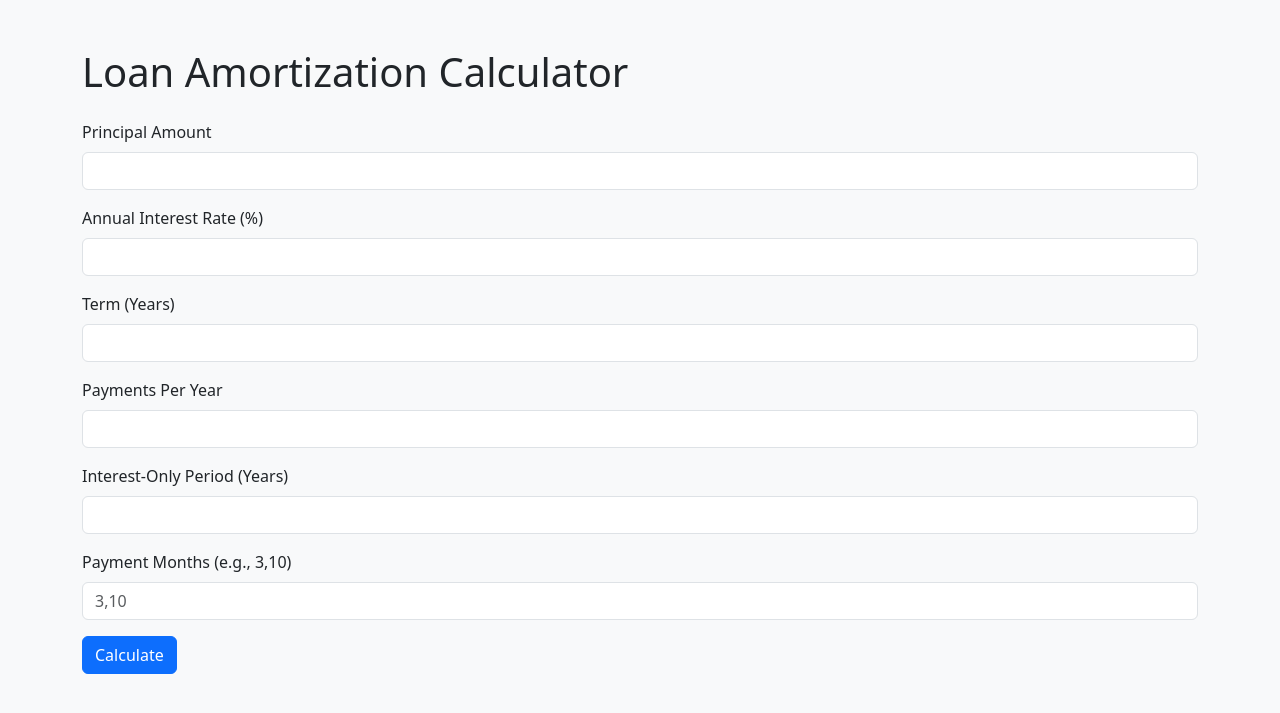
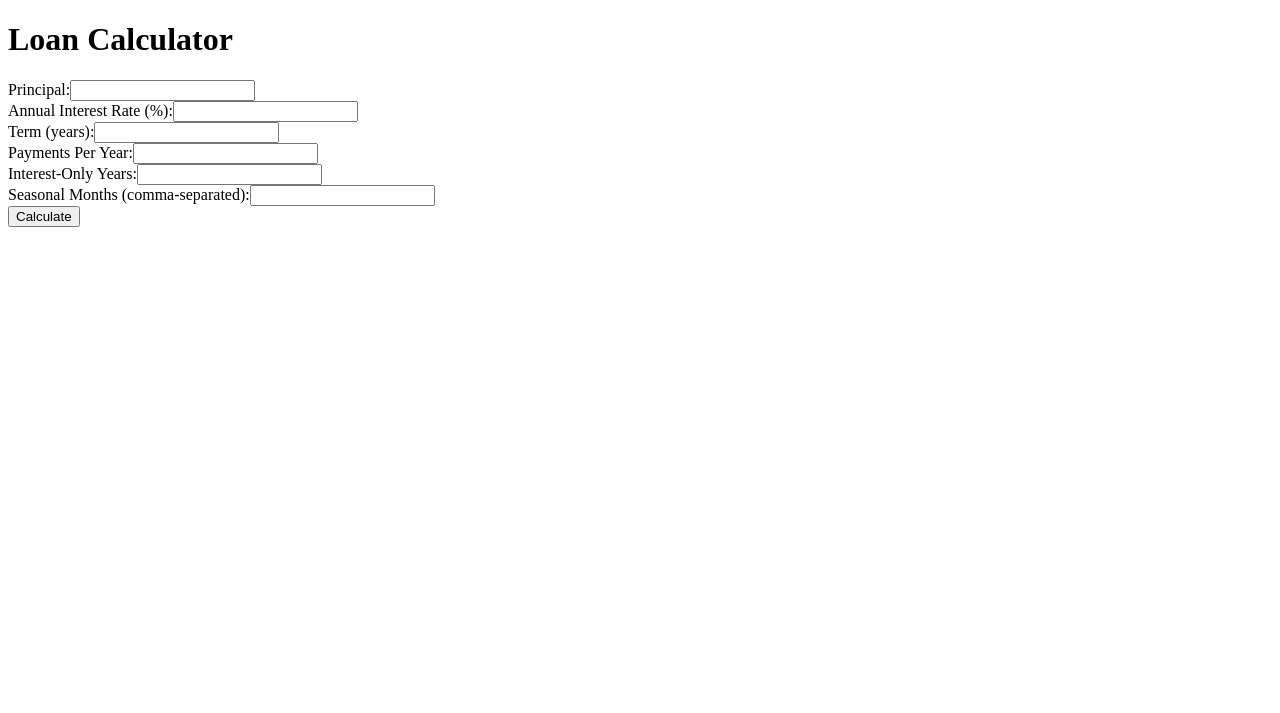
Before and after one commit to Z014B346/agriloan, a FastAPI app: page / in a window 1280 px wide. Shown: the top 713 px of the page. Run offline with FastAPI, Linux system fonts and the light colour scheme.

Commit message:
Update form.html

```diff
--- a/templates/form.html
+++ b/templates/form.html
@@ -1,40 +1,18 @@
 <!DOCTYPE html>
-<html lang="en">
+<html>
 <head>
-    <meta charset="UTF-8" />
-    <title>Loan Calculator</title>
-    <link href="https://cdn.jsdelivr.net/npm/bootstrap@5.3.0/dist/css/bootstrap.min.css" rel="stylesheet" />
+    <title>Agribusiness Loan Calculator</title>
 </head>
-<body class="bg-light">
-<div class="container my-5">
-    <h1 class="mb-4">Loan Amortization Calculator</h1>
-    <form method="post" action="/form-result" class="needs-validation" novalidate>
-        <div class="mb-3">
-            <label for="principal" class="form-label">Principal Amount</label>
-            <input type="number" step="0.01" class="form-control" id="principal" name="principal" required />
-        </div>
-        <div class="mb-3">
-            <label for="annual_interest_rate" class="form-label">Annual Interest Rate (%)</label>
-            <input type="number" step="0.01" class="form-control" id="annual_interest_rate" name="annual_interest_rate" required />
-        </div>
-        <div class="mb-3">
-            <label for="term_years" class="form-label">Term (Years)</label>
-            <input type="number" class="form-control" id="term_years" name="term_years" required />
-        </div>
-        <div class="mb-3">
-            <label for="payments_per_year" class="form-label">Payments Per Year</label>
-            <input type="number" class="form-control" id="payments_per_year" name="payments_per_year" required />
-        </div>
-        <div class="mb-3">
-            <label for="interest_only_years" class="form-label">Interest-Only Period (Years)</label>
-            <input type="number" class="form-control" id="interest_only_years" name="interest_only_years" required />
-        </div>
-        <div class="mb-3">
-            <label for="seasonal_months" class="form-label">Payment Months (e.g., 3,10)</label>
-            <input type="text" class="form-control" id="seasonal_months" name="seasonal_months" placeholder="3,10" required />
-        </div>
-        <button type="submit" class="btn btn-primary">Calculate</button>
+<body>
+    <h1>Loan Calculator</h1>
+    <form action="/form-result" method="post">
+        <label>Principal:</label><input name="principal" type="number" step="0.01" required><br>
+        <label>Annual Interest Rate (%):</label><input name="annual_interest_rate" type="number" step="0.01" required><br>
+        <label>Term (years):</label><input name="term_years" type="number" required><br>
+        <label>Payments Per Year:</label><input name="payments_per_year" type="number" required><br>
+        <label>Interest-Only Years:</label><input name="interest_only_years" type="number" required><br>
+        <label>Seasonal Months (comma-separated):</label><input name="seasonal_months" type="text" required><br>
+        <button type="submit">Calculate</button>
     </form>
-</div>
 </body>
 </html>
```
